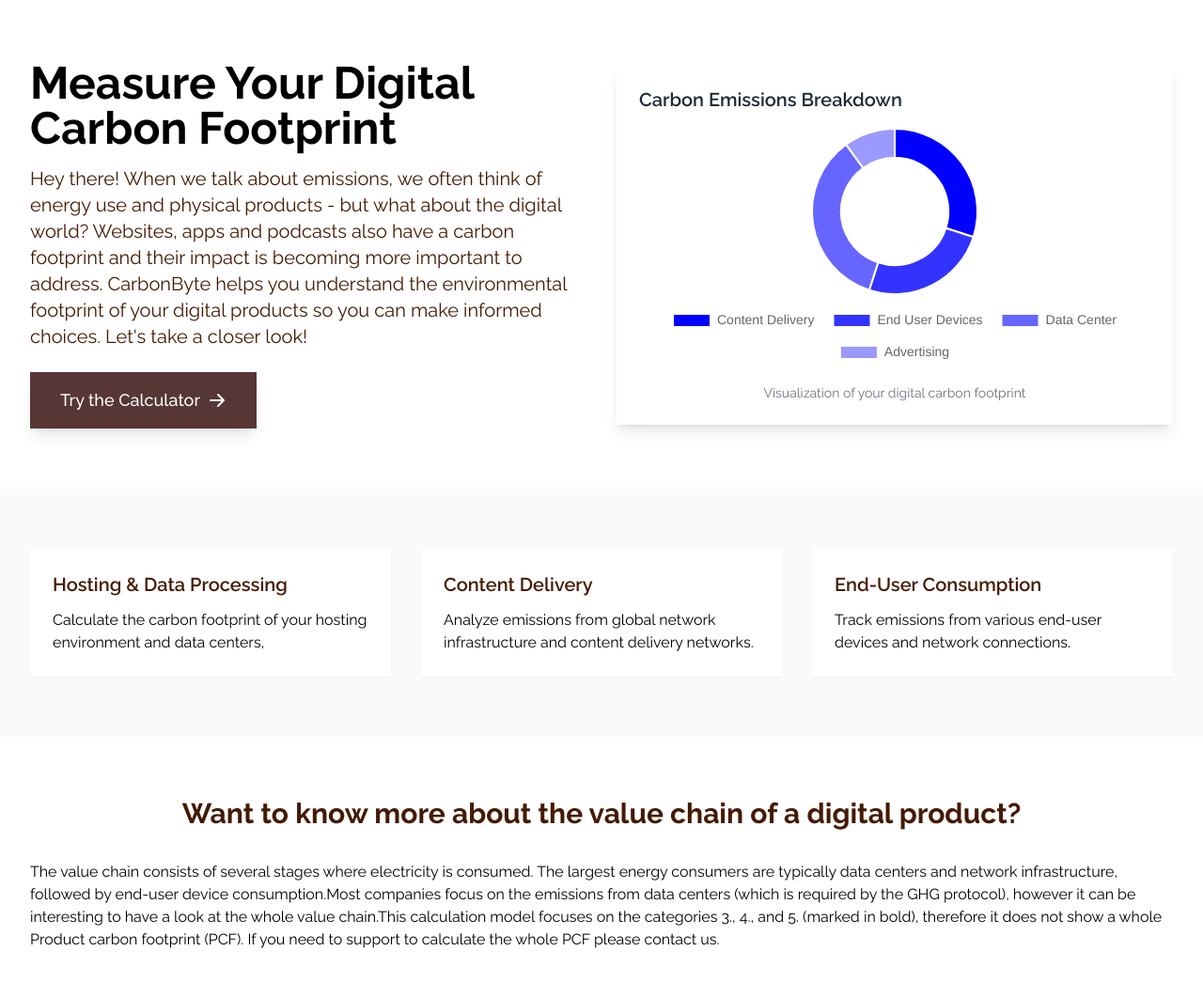
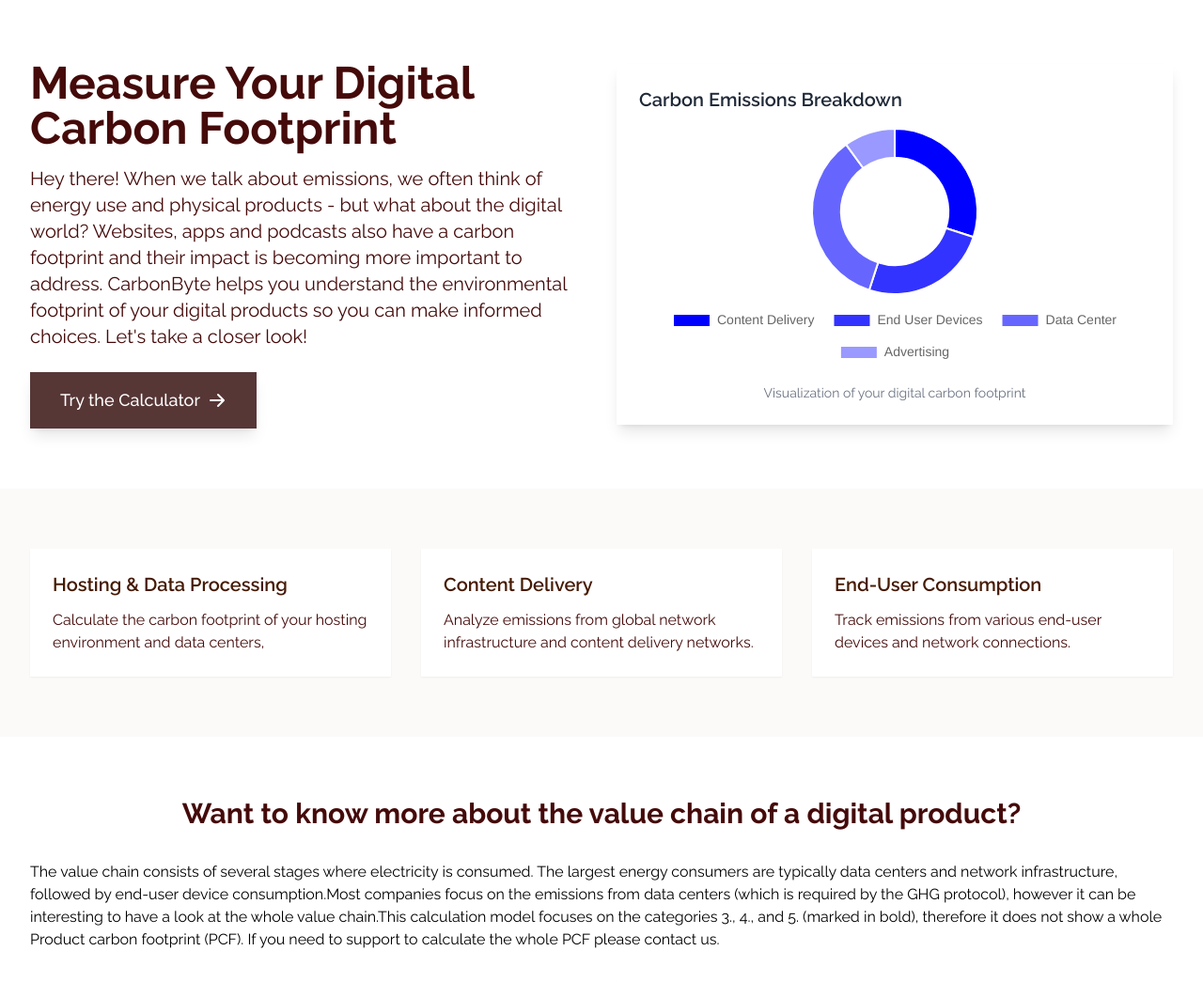
Before and after one commit to AnneLovina/carbonbyte, a Flask app: page / in a window 1280 px wide. Shown: the part 64-1109 px from the top of the page at 94% size. Run offline with Flask 3, Linux system fonts and the light colour scheme; some libraries are stand-ins or nearby versions.

Commit message:
Update landing.html
Change text color

```diff
--- a/templates/landing.html
+++ b/templates/landing.html
@@ -8,8 +8,8 @@
     <div class="max-w-7xl mx-auto px-4 sm:px-6 lg:px-8 py-16">
         <div class="grid md:grid-cols-2 gap-8 items-center">
             <div class="text-left">
-                <h1 class="text-4xl md:text-5xl font-bold mb-4 text-black">{{ config.hero.title }}</h1>
-                <p class="text-xl mb-6 max-w-xl text-amber-950">{{ config.hero.description }}</p>
+                <h1 class="text-4xl md:text-5xl font-bold mb-4 text-red-950">{{ config.hero.title }}</h1>
+                <p class="text-xl mb-6 max-w-xl text-red-950">{{ config.hero.description }}</p>
                 <a href="{{ url_for('auth.login') }}"
                     class="inline-flex items-center px-8 py-4 text-lg font-medium text-white bg-[#573636] hover:bg-[#0000CC] transform transition-all duration-300 shadow-lg hover:shadow-xl">
                     Try the Calculator
@@ -40,7 +40,7 @@
             <div
                 class="p-6 transform hover:scale-105 transition-transform duration-300 shadow-sm hover:shadow-md bg-white">
                 <h3 class="text-xl font-semibold mb-3 text-amber-950">{{ feature.title }}</h3>
-                <p class="text-black">{{ feature.description }}</p>
+                <p class="text-red-950">{{ feature.description }}</p>
             </div>
             {% endfor %}
         </div>
@@ -50,7 +50,7 @@
 <!-- Value Chain Section -->
 <div class="py-16" style="background-color: #ffffff;">
     <div class="max-w-7xl mx-auto px-4 sm:px-6 lg:px-8">
-        <h2 class="text-3xl font-bold mb-8 text-center text-amber-950">{{ config.value_chain.title }}</h2>
+        <h2 class="text-3xl font-bold mb-8 text-center text-red-950">{{ config.value_chain.title }}</h2>
         <div class="prose lg:prose-xl mx-auto">
             <p class="mb-6 text-black">{{ config.value_chain.description }}</p>
             <div class="grid grid-cols-1 md:grid-cols-2 gap-8 mt-8">
```
